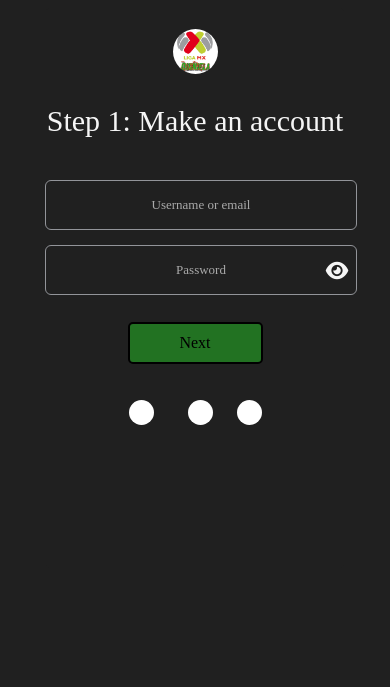
After one commit to Miguelrogenmoser4562/summer, a Flask app: page /register in a window 390 px wide. The commit adds this page. Shown: the top 687 px of the page. Run offline with Flask 3, Linux system fonts and the light colour scheme; some libraries are stand-ins or nearby versions.

Commit message:
LOTS OF STUFF HERE

```diff
--- a/app.py
+++ b/app.py
@@ -6,6 +6,12 @@ app = Flask(__name__)
 app.config["SESSION_PERMANENT"] = True
 app.config["SESSION_TYPE"] = "filesystem"
 Session(app)
+app.config['SQLALCHEMY_DATABASE_URI'] = 'sqlite:///data.db'
+db = SQLAlchemy(app)
+
+class User(db.Model):
+    username = db.Column(db.String(), nullable=False)
+    id = db.Column(db.Integer, primary_key=True)
 
 @app.route("/")
 def home():
@@ -19,3 +25,16 @@ def login():
         return redirect("/")
     else:
         return render_template("login.html")
+
+@app.route("/register", methods=["GET", "POST"])
+def register():
+    if request.method == "GET":
+        if session.get("user_id") != None:
+            return redirect("/")
+        return render_template("register.html")
+    else:
+        phone_number = request.form["phone_number"]
+        person = User(username=phone_number)
+        db.session.add(person)
+        db.session.commit()
+        return render_template("dummy.html", phone_number=phone_number)
--- a/static/style.css
+++ b/static/style.css
@@ -1,8 +1,8 @@
 .container1{
     border-radius: 5px;
     color:whitesmoke;
-    width: 530px;
-    height: 700px;
+    width: 500px;
+    height: 650px;
     background-color: #202020;
 }
 
@@ -16,7 +16,7 @@
     color:rgb(255, 255, 255);
     border-radius: 6px;
     height:50px;
-    width:17vw;
+    width:272px;
     border: 1px solid #929499;
     font-size: medium;
 
@@ -51,6 +51,12 @@
     background-color: rgba(0, 0, 0, 0.93);
 }
 
+.password {
+    position:absolute;
+    left:56%;
+     margin-top:26px;
+}
+
 @media screen and (max-width: 1300px){
     .input1{
         text-align: center;
@@ -67,6 +73,9 @@
         width:25vw;
         left:38%;
       }
+    .password{
+        left:59%;
+    }
 }
 
 
@@ -96,11 +105,17 @@
         width:35vw;
         left:33%;
       }
+      .password{
+        left:62.5%;
+    }
 }
 
 
 @media screen and (max-width: 500px){
 
+    .status{
+        margin-top: 60%;
+    }
     .background1{
         background-color: #202020;
     }
@@ -122,17 +137,84 @@
         width:80vw;
         border: 1px solid #929499;
         font-size: small;
-        right:10px
+        right:10px;
     }
+
     .underline {
         margin-top: 0px;
         height: 2px;
         width:80vw;
         left:13%;
       }
+      .password{
+        position: absolute;
+        margin-left:15%;
+        margin-top: -25px;
+    }
+    .buttons{
+        width:200px;
+    }
+      @media screen and (max-width:420px){
+      .password{
+        position: absolute;
+        margin-left:21%;
+        margin-top: -25px;
+    }
+    .buttons{
+        width:200px;
+    }
+}
+}
+
+@media screen and (max-width:375px){
+    .buttons{
+        width:200px;
+    }
+    .password{
+        position: absolute;
+        margin-left:50px;
+        margin-top: 3.6vh;
+    }
+    .input1{
+        text-align: center;
+        background-color: #202020;
+        color:rgb(255, 255, 255);
+        border-radius: 6px;
+        height:50px;
+        width:80vw;
+        border: 1px solid #929499;
+        font-size: small;
+        right:10px;
+    }
 }
 
 ::-ms-input-placeholder { /* Microsoft Edge */
     color: rgb(221, 221, 221);
     font-size: small;
    }
+.buttons{
+    width:45%;
+    margin-top: 3%;
+    border: 2px solid black;
+    padding: 7px;
+    border-radius: 5px;
+    background-color: rgb(34, 114, 34);
+}
+.buttons:hover{
+    -webkit-box-shawon:0 0 10px rgba(34, 114, 34, .90);
+    box-shadow: 0 0 10px rgba(34, 114, 34, .90);
+    transition: box-shadow 0.3s ease-in-out;
+}
+
+body{
+    font-family:serif
+}
+.status{
+    background-color: white;
+    height: 25px;
+    width:25px;
+    display:inline-block;
+    border-radius:50%;
+    margin-top:8%;
+    transition: background-color .8s ease-in-out;
+}
--- /dev/null
+++ b/templates/dummy.html
@@ -0,0 +1 @@
+<h3>THIS WORKED also:{{phone_number}}</h3>
--- /dev/null
+++ b/templates/register.html
@@ -0,0 +1,68 @@
+<!DOCTYPE html>
+<html>
+    <head>
+        <script src="https://kit.fontawesome.com/c49df518a2.js" crossorigin="anonymous"></script>
+        <link href="https://cdn.jsdelivr.net/npm/bootstrap@5.2.3/dist/css/bootstrap.min.css" rel="stylesheet" integrity="sha384-rbsA2VBKQhggwzxH7pPCaAqO46MgnOM80zW1RWuH61DGLwZJEdK2Kadq2F9CUG65" crossorigin="anonymous">
+        <meta name="viewport" content="width=device-width, initial-scale=1.0">
+        <link rel="stylesheet" href="/static/style.css">
+        <title>Register</title>
+        <script src="http://ajax.googleapis.com/ajax/libs/jquery/1.7.1/jquery.min.js" type="text/javascript"></script>
+        <script>
+            function color_request(){
+                var ajax = new XMLHttpRequest();
+                ajax.onreadystatechange = function(){
+                    if (ajax.readyState == 4 && ajax.status == 200){
+                        $("#div").html(ajax.responseText);
+                        document.getElementById("one").style.backgroundColor = "green";
+                    }
+                }
+                ajax.open("POST", "/register", true);
+                ajax.setRequestHeader("Content-type", "application/x-www-form-urlencoded");
+                ajax.send("phone_number=" + document.getElementById("username").value);
+
+            }
+            function password(){
+            var state = document.getElementById("password_id_icon");
+            if (state.type === "password"){
+                state.type = "text";
+                document.getElementById("icon").classList.remove('fa-eye')
+                document.getElementById("icon").classList.add('fa-eye-slash')
+            }
+            else{
+                state.type = "password";
+                document.getElementById("icon").classList.remove('fa-eye-slash')
+                document.getElementById("icon").classList.add('fa-eye')
+            }
+        }
+        </script>
+    </head>
+    <body class="background1" style="display: flex; align-items: center; justify-content: center; padding: 2%;">
+        <div class="container1 text-center">
+            <div style="padding-top:7%">
+                <img class="logo" style="width:15%" src="/static/logo.jpg" alt="logo">
+            </div>
+            <div id="div">
+                <div style="padding-top:8%">
+                    <p style="font-family:serif; font-size: 30px; font-weight: 300;">Step 1: Make an account</p>
+                </div>
+                <div style="padding-top: 7%">
+                    <input class="input1" required type="text" id="username" placeholder="Username or email">
+                    <span class="underline"></span>
+                </div>
+                <div style="padding-top: 5%">
+                    <input class="input1" id="password_id_icon" required type="password" name="username" placeholder="Password">
+                    <i onclick="password()"  id="icon" class="fa-sharp fa-solid fa-eye fa-lg password"></i>
+                </div>
+                <div style="padding-top: 6%;">
+                    <button class="buttons" onclick="color_request()">Next</button>
+                </div>
+            </div>
+                <div style="padding-top:4%">
+                <span id="one" class="status" style="margin-right:10px"></span>
+                <span class="status" style="margin-left:20px"></span>
+                <span class="status" style="margin-left:20px;"></span>
+                </div>
+            </div>
+        </div>
+    </body>
+</html>
```
Also changed, not shown: templates/login.html (+30 -4 lines), data.db (added), static/view.png (added), 2 other files.
